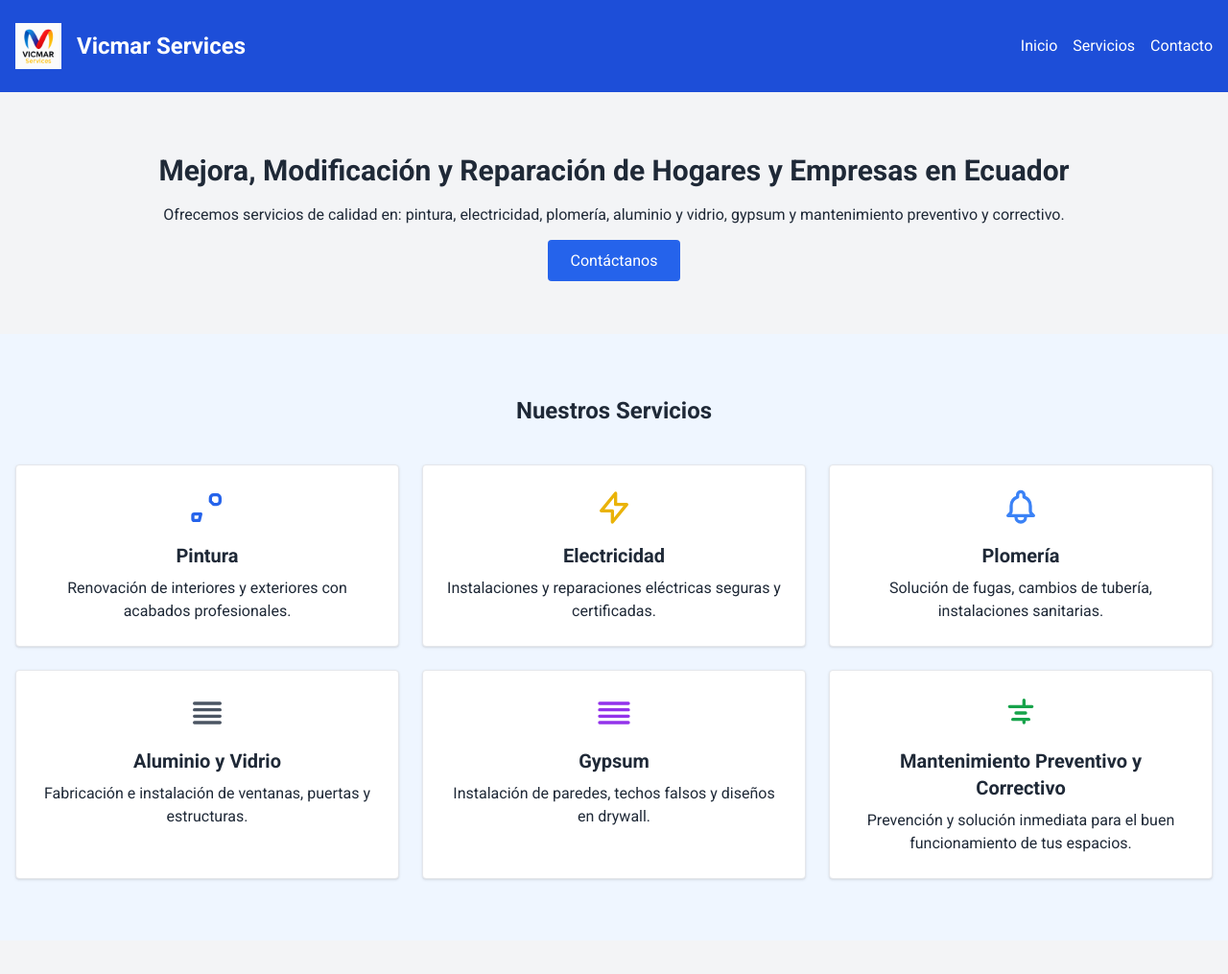
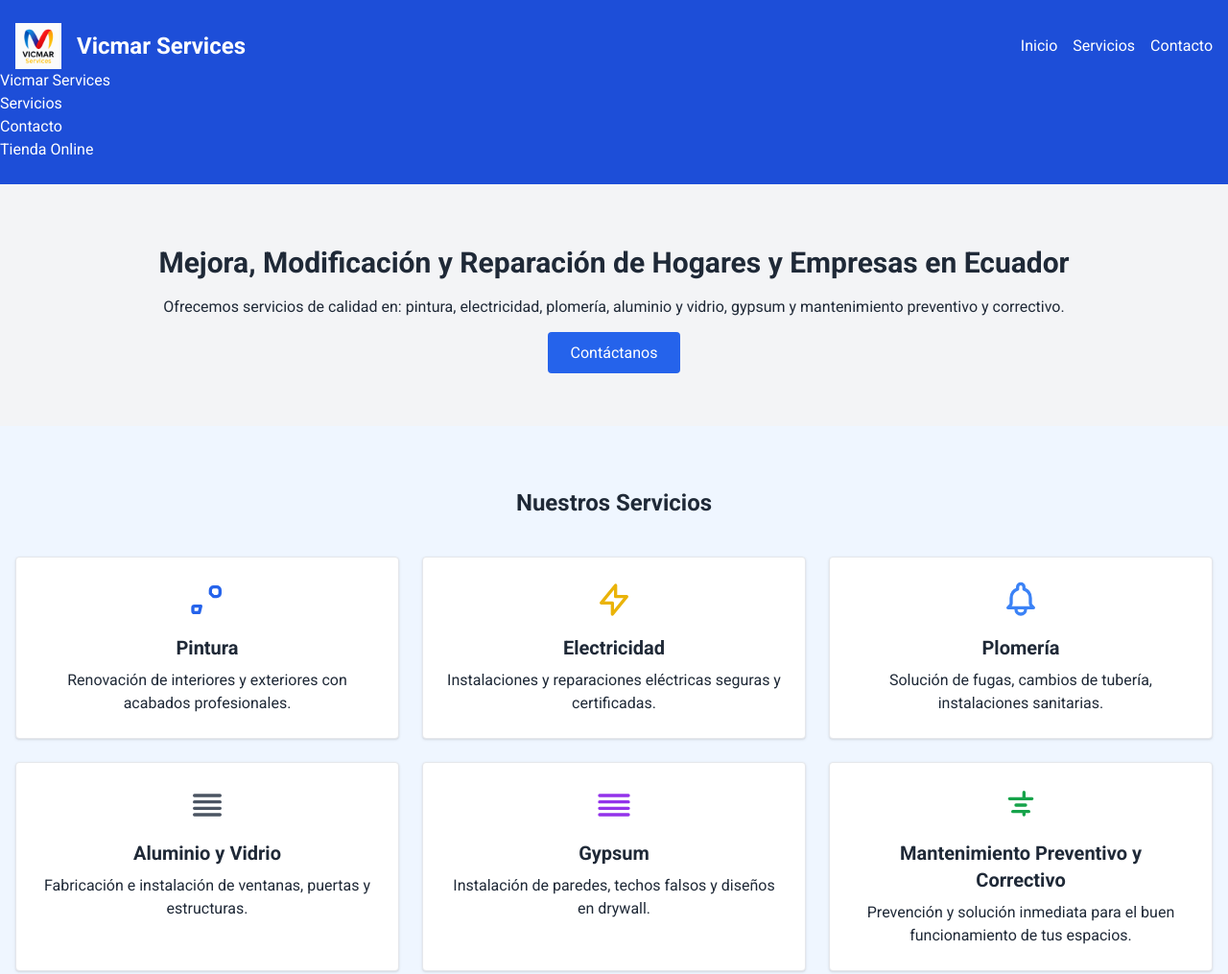
Before and after one commit to fcalvopi/vicmarserv-servicios, a plain HTML site: page index.html in a window 1280 px wide. Shown: the top 1015 px of the page at 96% size. Drawn offline with nearby package versions, Linux system fonts and the light colour scheme.

Commit message:
Update index.html

```diff
--- a/index.html
+++ b/index.html
@@ -35,6 +35,20 @@
       </ul>
     </nav>
   </div>
+   <!-- Agrega dentro del <body> de tu index.html -->
+<header class="navbar">
+  <div class="container">
+    <h1 class="logo">Vicmar Services</h1>
+    <nav>
+      <ul class="nav-links">
+        <li><a href="#servicios">Servicios</a></li>
+        <li><a href="#contacto">Contacto</a></li>
+        <li><a href="https://tienda.vicmarserv.com" class="tienda-btn">Tienda Online</a></li>
+      </ul>
+    </nav>
+  </div>
+</header>
+
 </header>
   <main>
     <section id="inicio" class="bg-gray-100 py-16">
```
